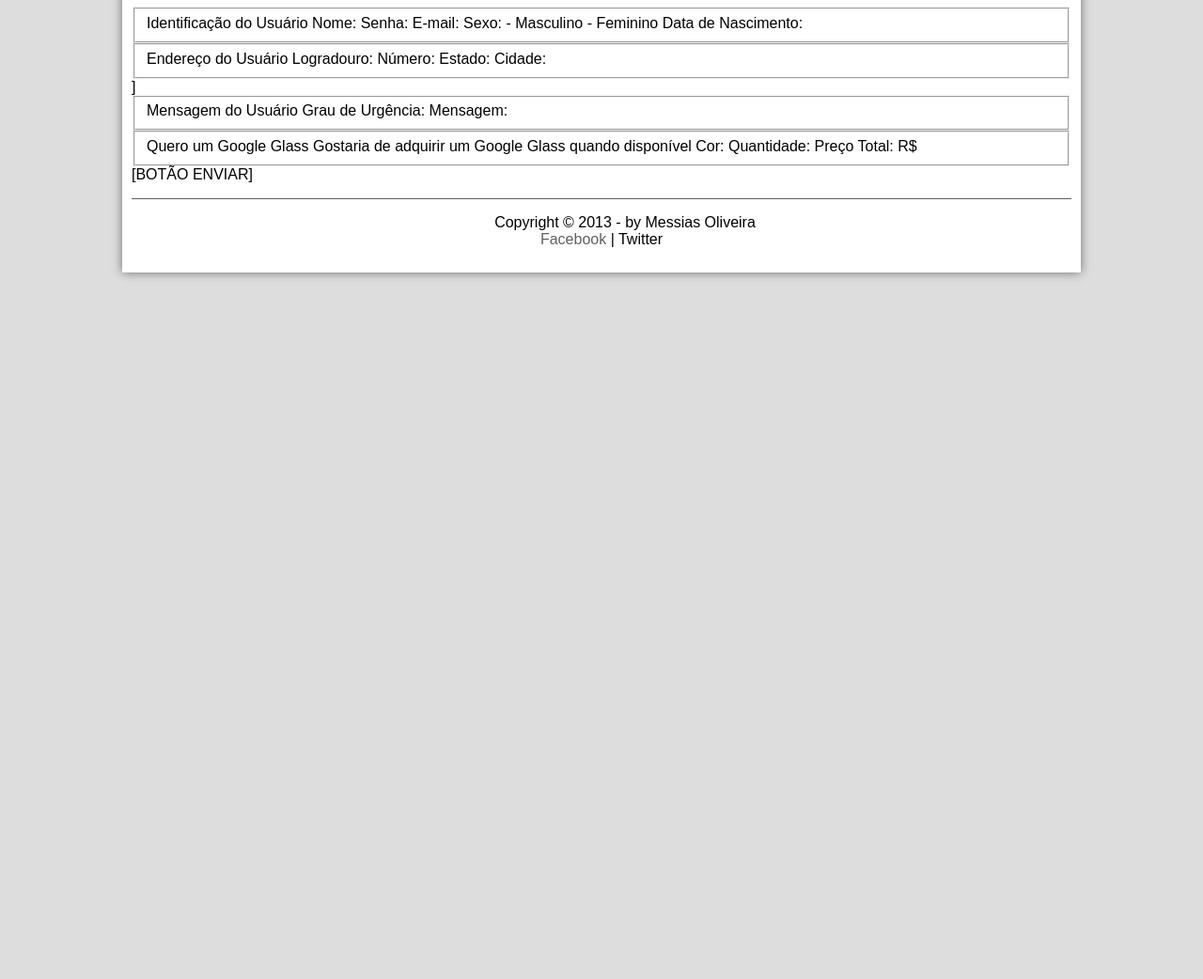
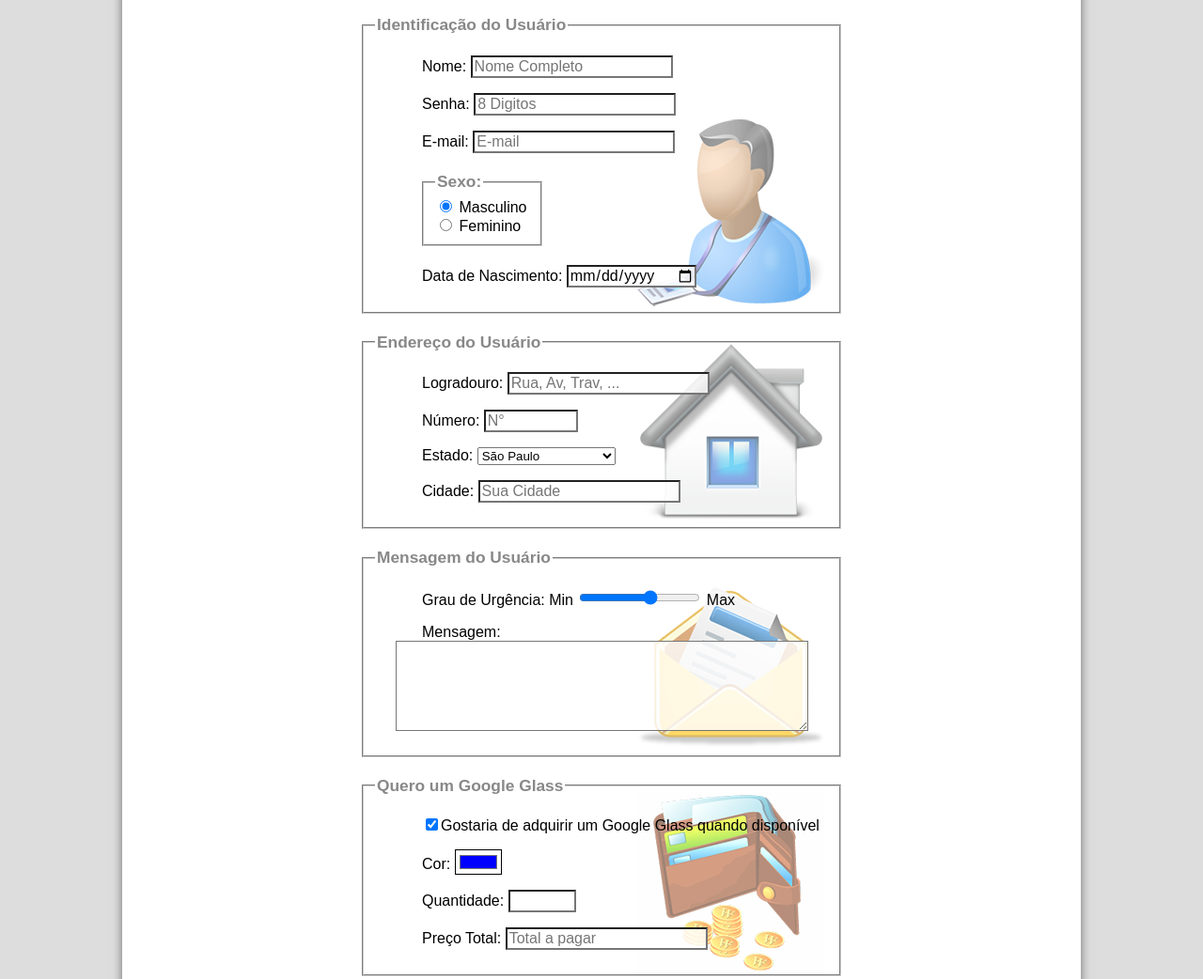
Before and after one commit to MessiasOli/googleGlass, a plain HTML site: page fale-conosco.html in a window 1280 px wide. Shown: the part 320-1362 px from the top of the page at 94% size. Before the commit the page ends 800 px from the top, so only its background shows below. Drawn offline with nearby package versions, Linux system fonts and the light colour scheme.

Commit message:
Projeto finalizado

```diff
--- a/_css/form.css
+++ b/_css/form.css
@@ -0,0 +1,61 @@
+@charset "UTF-8";
+
+form {
+    width: 550px;
+    margin: auto;
+    color: rgba
+}
+
+input#button{
+    margin-left: 10px;
+
+}
+
+input, textarea{
+    font-family: sans-serif;
+    font-size: 12pt;
+    font-weight: normal;
+    background-color: rgba(255, 255, 255, .8);
+}
+
+textarea{
+    display: block;
+    margin: auto;
+}
+
+input:hover, textarea:hover{
+    background-color: #dddddd;
+}
+
+legend{
+    color: #888888;
+    font-weight: bold;
+    font-size: 13pt;
+    font-family: sans-serif;
+}
+
+fieldset {
+    border-color: #cecece;
+    margin: 20px;
+}
+
+fieldset#sexo{
+    margin-left: 50px;
+    width: 100px;
+}
+
+fieldset#usuario{
+    background: url("../_imagens/icone-contato.png") no-repeat 95% 95%;
+}
+
+fieldset#endereco{
+    background: url("../_imagens/icone-endereco.png") no-repeat 95% 95%;
+}
+
+fieldset#mensagem{
+    background: url("../_imagens/icone-mensagem.png") no-repeat 95% 95%;
+}
+
+fieldset#pedido{
+    background: url("../_imagens/icone-pagamento.png") no-repeat 95% 95%;
+}
--- a/fale-conosco.html
+++ b/fale-conosco.html
@@ -4,7 +4,14 @@
         <meta charset="UTF-8">
         <Title>Tudo sobre Google Glasses</TItle>
         <link rel="stylesheet" type="text/css" href="_css/estilo.css">
-        <link rel="stykesheet" type="text/css" href="_css/form.css">
+        <link rel="stylesheet" href="_css/form.css">
+        <script>
+            function calc_total(){
+                var qtd = parseInt(document.getElementById("cQtd").value);
+                var tot = qtd * 1500;
+                document.getElementById("cTot").value = tot.toLocaleString('pt-br', {style: 'currency', currency: 'BRL'});
+            }
+        </script>
     </head>
     <body>
 
@@ -40,38 +47,57 @@
                         </hgroup>
                     </header>
 
-                <form action="">
-                    <fieldset>
-                        Identificação do Usuário
-                            Nome:
-                            Senha:
-                            E-mail:
-                            Sexo:
-                                - Masculino
-                                - Feminino
-                            Data de Nascimento:
+                    <form id="fContato" method="POST" action="mailto:messias.oliveira6296@gmail.com" oninput="calc_total();">
+                        <fieldset id="usuario">
+                            <legend>Identificação do Usuário</legend>
+                                <p><label for="cNome">Nome:</label> <input type="text" name="tNome" id="cNome" size="20" maxlength="30" placeholder="Nome Completo"> </p>
+                                <p><label for="cSenha">Senha:</label> <input type="password" name="tSenha" id="cSenha" size="20" maxlength="8" placeholder="8 Digitos" ></p>
+                                <p><label for="cEmail">E-mail:</label> <input type="email" name="tEmail" id="cEmail" placeholder="E-mail"> </p>
+                                <fieldset id="sexo">
+                                    <legend>Sexo:</legend>
+                                        <input type="radio" name="tSexo" id="cMasc" checked> <label for="cMasc">Masculino</label> <br>
+                                        <input type="radio" name="tSexo" id="cFem"> <label for="cFem">Feminino</label>
                                 </fieldset>
-                    <fieldset>
-                        Endereço do Usuário
-                            Logradouro:
-                            Número:
-                            Estado:
-                            Cidade:
-                    </fieldset>]
-                    <fieldset>
-                        Mensagem do Usuário
-                            Grau de Urgência:
-                            Mensagem:
+                                <p><label for="cDate">Data de Nascimento:</label> <input type="date" size="20" name="tDate" id="cDate"> </p>
                         </fieldset>
-                    <fieldset>
-                        Quero um Google Glass
-                            Gostaria de adquirir um Google Glass quando disponível
-                            Cor:
-                            Quantidade:
-                            Preço Total: R$
+                        <fieldset id="endereco">
+                            <legend>Endereço do Usuário</legend>
+                                <p><label for="cRua">Logradouro:</label> <input type="text" name="tRua" id="cRua" size="20" maxlength="80" placeholder="Rua, Av, Trav, ..."> </p>
+                                <p><label for="cNumero">Número:</label> <input type="number" name="tNumero" id="cNumero" min="0" max="999999" maxLengh="6" placeholder="N°"></p>
+                                <p><label for="cEstado">Estado:</label> <select name="tEstado" id="cEstado">
+                                    <optgroup label="Região Sudeste">
+                                        <option value="RJ">Rio de Janeiro</option>
+                                        <option value="SP" selected>São Paulo</option>
+                                        <option value="MG">Minas Gerais</option>
+                                    </optgroup>
+                                    <optgroup label="Região Sul">
+                                        <option value="PR">Paraná</option>
+                                        <option value="SC">Santa Catarina</option>
+                                        <option value="RS">Rio Grande do Sul</option>
+                                    </optgroup>
+                                </select></p>
+                                <p><label for="cCid">Cidade:</label> <input type="text" name="tCid" id="cCid" size="20" maxlength="40" placeholder="Sua Cidade" list="cidades"></p>
+                                <datalist id="cidades">
+                                    <option value="Rio de Janeiro"></option>
+                                    <option value="Nova Iguaçu"></option>
+                                    <option value="Niterói"></option>
+                                    <option value="Belford Roxo"></option>
+                                </datalist>
+                        </fieldset>
+                        <fieldset id="mensagem">
+                            <legend>Mensagem do Usuário</legend>
+                                <p><label for="cUrg">Grau de Urgência: Min </label><input type="range" name="tUrg" id="cUrg" min="0" max="10" step="2" > Max</p>
+                                <p><label for="cMsg">Mensagem:</label> <textarea name="tMsg" id="cMsg" cols="45" rows="5"></textarea></p>
+                        </fieldset>
+                        <fieldset id="Pedido">
+                            <legend>Quero um Google Glass</legend>
+                                <p><input type="checkbox" name="tPad" id="cPad" checked><label for="cPed">Gostaria de adquirir um Google Glass quando disponível</label></p>
+                                <p><label for="cCor">Cor:</label> <input type="color" name="tCor" id="cCor" value="#0000FF"></p>
+                                <p><label for="cQtd">Quantidade:</label> <input type="number" name="tQtd" id="cQtd" min="0" max="999" > </p>
+                                <p><label for="cTot">Preço Total: </label> <input type="text" name="tTot" id="cTot" placeholder="Total a pagar" readonly> </p>
                         </fieldset>
 
-                        [BOTÃO ENVIAR]
+                        <input id="button" type="image" name="tEnviar" src="_imagens/botao-enviar.png">
                     </form>
                 </article>
             </section>
@@ -80,12 +106,10 @@
                 <a href="https://www.facebook.com/messias.oliveira.92167" target="_blank">Facebook</a> | Twitter</p>
             </footer>
         </div>
-
         <script src="https://cdnjs.cloudflare.com/ajax/libs/rellax/1.12.1/rellax.min.js"></script>
         <script>
             var rellax = new Rellax('.rellax')
         </script>
-
     </body>
     <script src="_javascript/funcoes.js"></script>
 </html>
```
Lines whose indentation alone changed are shown as unchanged.
